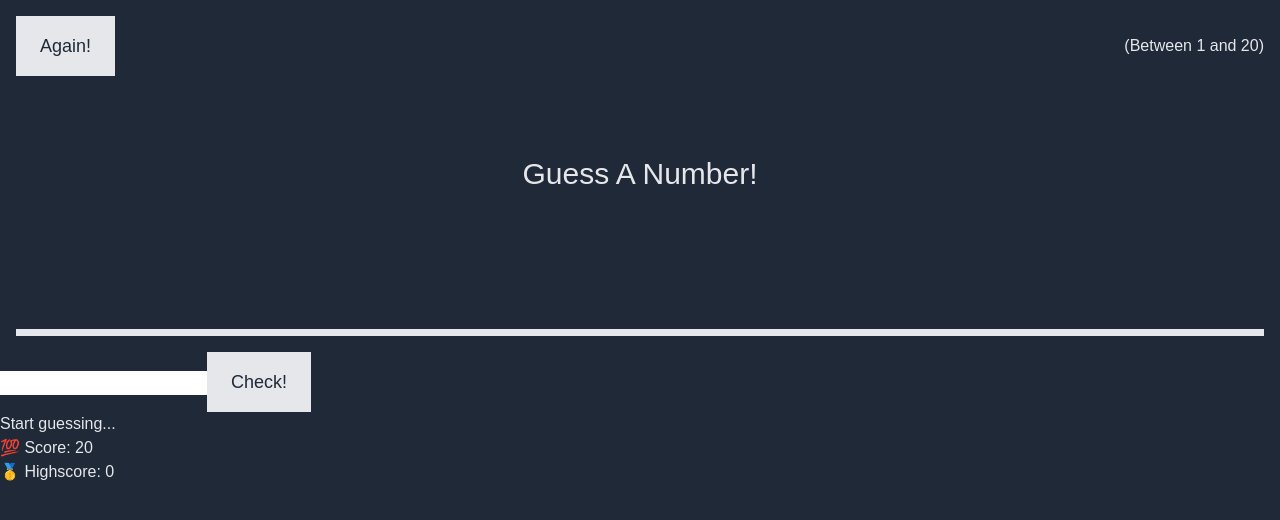
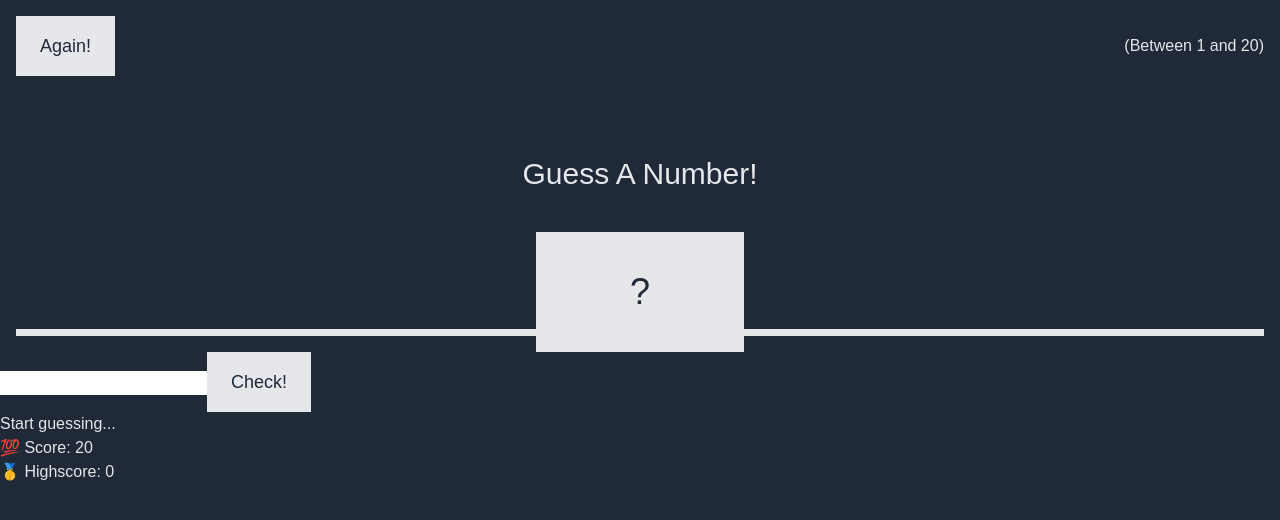
Before and after one commit to chrisvo81/guess-number-game, a React (Create React App) app: page / in a window 1280 px wide. Shown: the top 520 px of the page. Built offline with nearby package versions, Linux system fonts and the light colour scheme.

Commit message:
Fix box for guessing

```diff
--- a/src/components/Header.tsx
+++ b/src/components/Header.tsx
@@ -15,9 +15,12 @@ const Header: React.FC = () => {
 				</button>
 				<p className='mt-4 md:mt-0'>(Between 1 and 20)</p>
 			</div>
-
-			<h1 className='w-full mt-20 text-center'>Guess A Number!</h1>
-			{/* <div>{guessedNumber === correctNumber ? correctNumber : '?'}</div> */}
+			<div className='flex flex-col items-center justify-between w-full mt-20 text-center'>
+				<h1 className=''>Guess A Number!</h1>
+				<div className='box'>
+					{guessedNumber === correctNumber ? correctNumber : '?'}
+				</div>
+			</div>
 		</header>
 	);
 };
--- a/src/index.css
+++ b/src/index.css
@@ -40,6 +40,10 @@ h1 {
 	@apply bg-gray-400;
 }
 
+.box {
+	@apply px-6 py-10 mt-10 text-4xl text-gray-800 bg-gray-200 w-52;
+}
+
 .number {
 	@apply bottom-0 text-black bg-gray-200;
 	font-size: 6rem;
```
